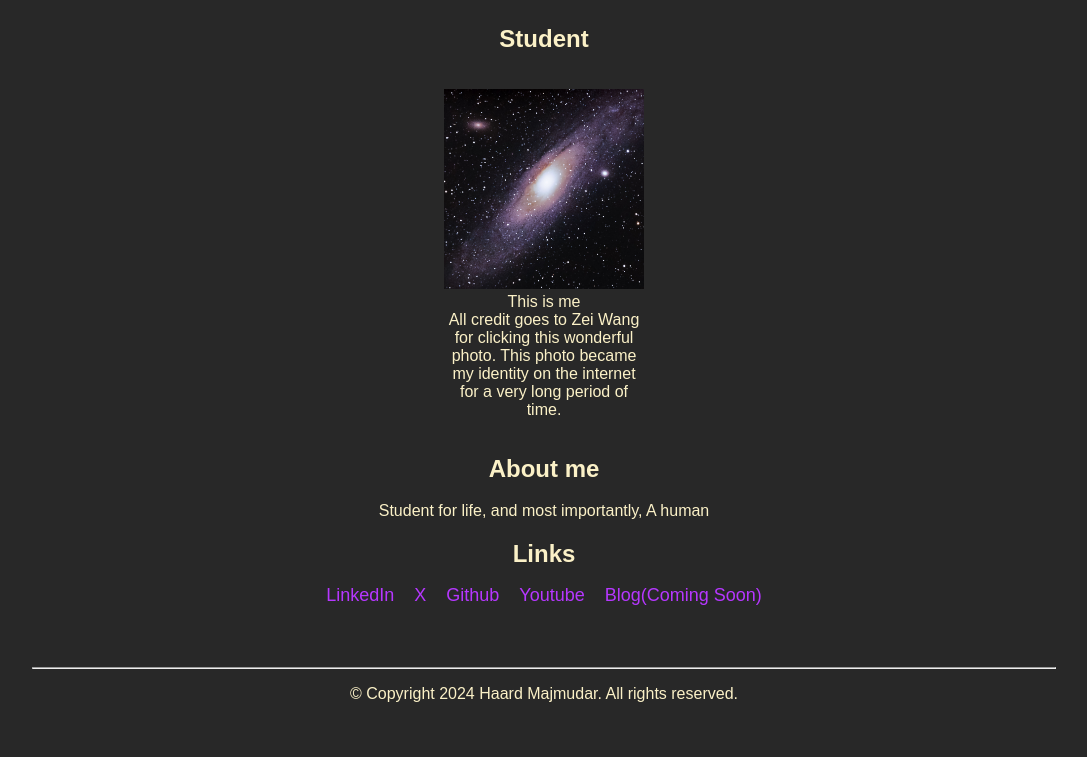
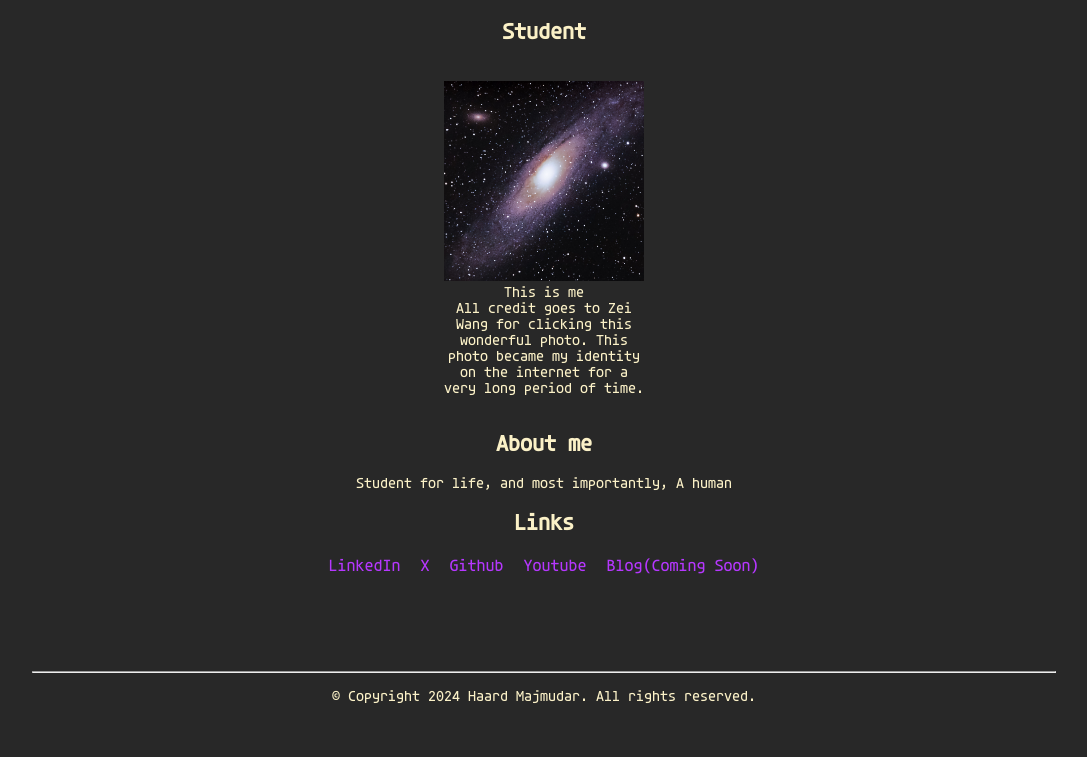
Before and after one commit to Haardispro/Haardispro.github.io, a plain HTML site: page index.html in a window 1280 px wide. Shown: the part 83-840 px from the top of the page, without its empty margins (96-1183 px from the left). Drawn offline with Linux system fonts and the light colour scheme.

Commit message:
was trying to fix font it a different file dummy

```diff
--- a/style.css
+++ b/style.css
@@ -1,3 +1,8 @@
+@font-face {
+  font-family: Agave;
+  src: url("Agave-Regular.woff") format("woff");
+  src: url("Agave-Regular.ttf") format("ttf");
+}
 body{
   font-family: 'Agave', sans-serif;
   margin: 15pt;
```
